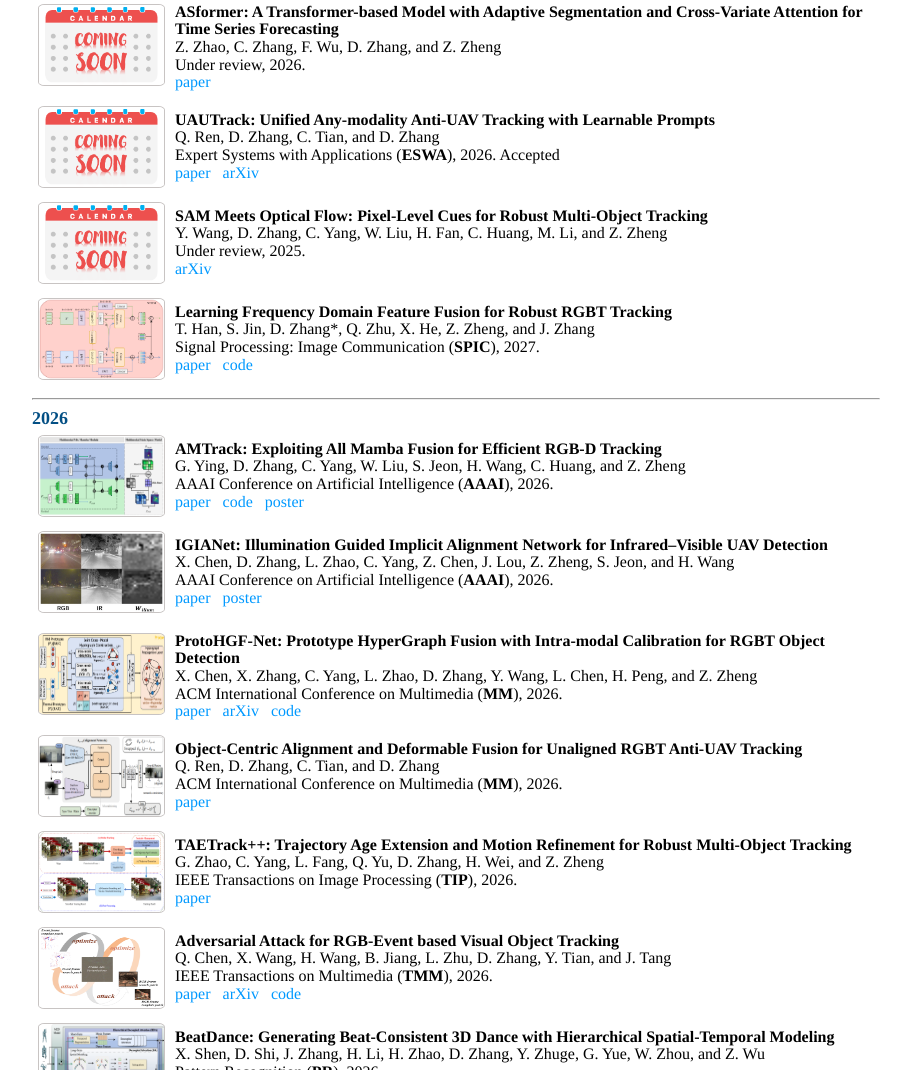
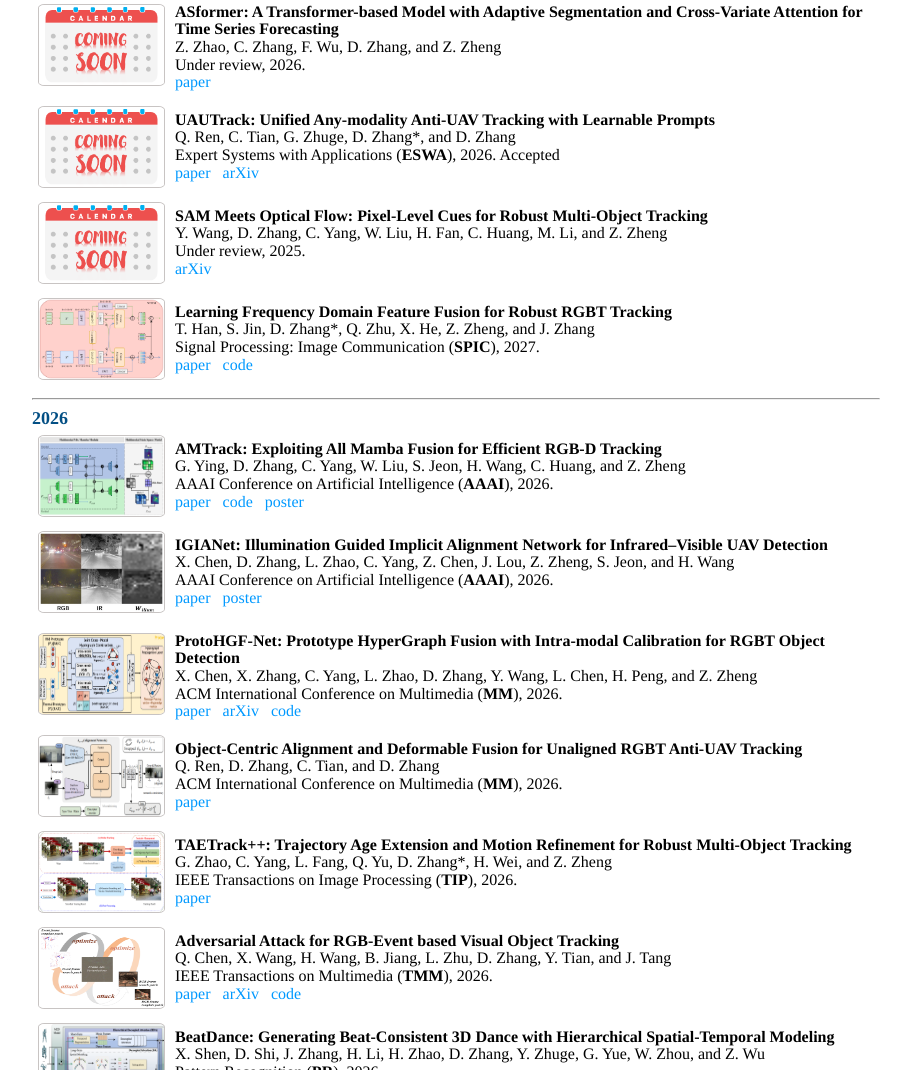
Before and after one commit to dwzhangzjnu/dwzhangzjnu.github.io, a plain HTML site: page publications.html in a window 1280 px wide. Shown: the part 1255-2325 px from the top of the page, without its empty margins (184-1095 px from the left). Drawn offline with Linux system fonts and the light colour scheme.

Commit message:
Update publications.html

```diff
--- a/publications.html
+++ b/publications.html
@@ -234,7 +234,7 @@
 				<p style="line-height: 110%; margin-top: 5px; margin-bottom: 5px;">
 					<font style="font-weight:bold">UAUTrack: Unified Any-modality Anti-UAV Tracking with Learnable Prompts</font>
 					<br>
-					<font color="#000000" >Q. Ren, D. Zhang, C. Tian, and D. Zhang</font>
+					<font color="#000000" >Q. Ren, C. Tian, G. Zhuge, D. Zhang*, and D. Zhang</font>
 					<br>
 					<font>Expert Systems with Applications (<b>ESWA</b>), 2026. Accepted </font>
 					<br>
@@ -355,7 +355,7 @@
 				<p style="line-height: 110%; margin-top: 5px; margin-bottom: 5px;">
 					<font style="font-weight:bold">TAETrack++: Trajectory Age Extension and Motion Refinement for Robust Multi-Object Tracking</font>
 					<br>
-					<font color="#000000" >G. Zhao, C. Yang, L. Fang, Q. Yu, D. Zhang, H. Wei, and Z. Zheng</font>
+					<font color="#000000" >G. Zhao, C. Yang, L. Fang, Q. Yu, D. Zhang*, H. Wei, and Z. Zheng</font>
 					<br>
 					<font>IEEE Transactions on Image Processing (<b>TIP</b>), 2026. </font>
 					<br>
```
